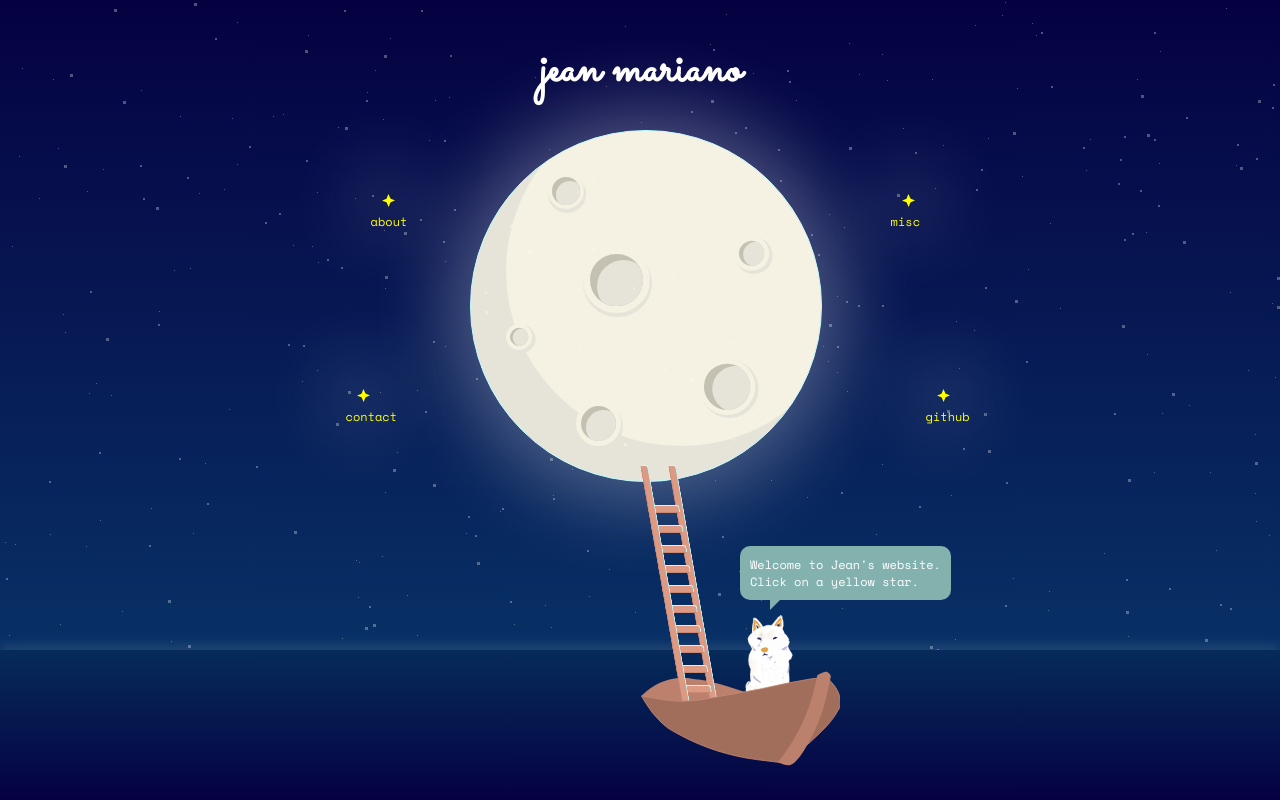
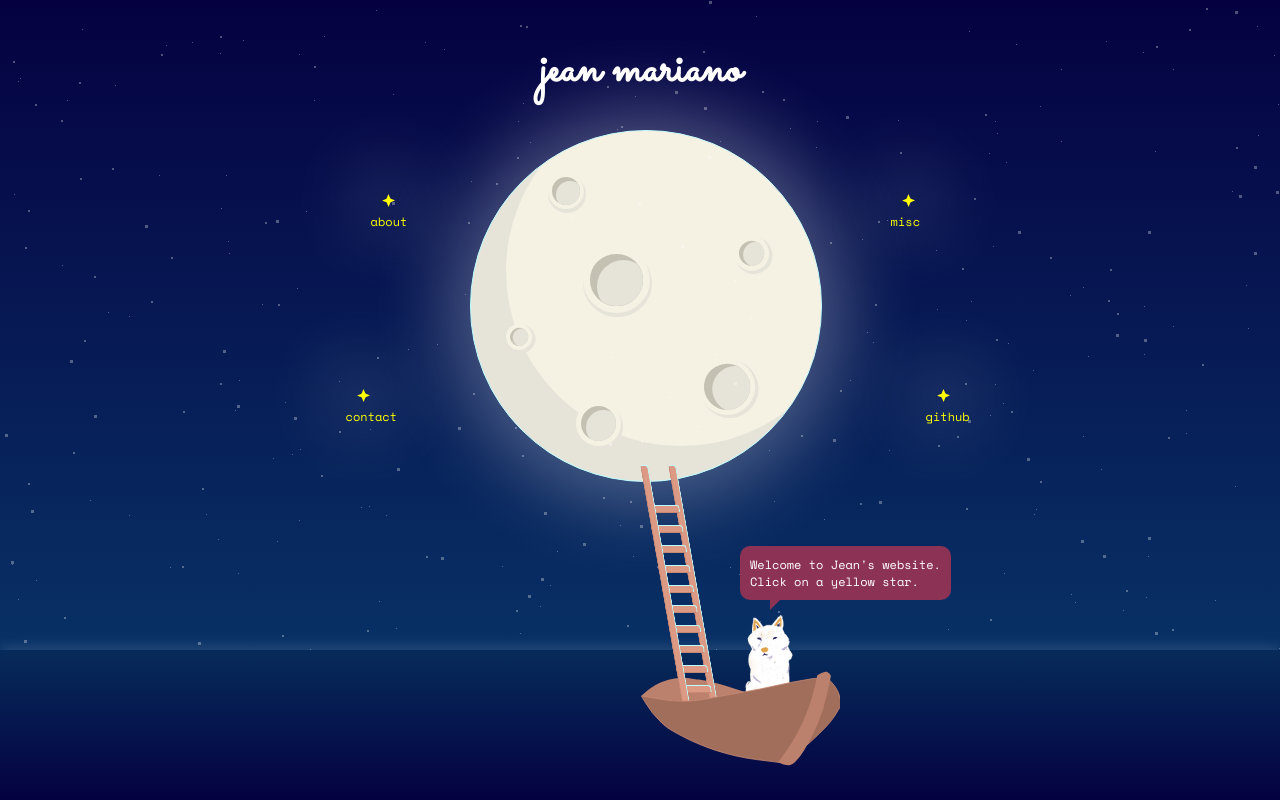
Before and after one commit to jeanmariano/jeanmariano.github.io, a React (Create React App) app: page / in a window 1280 px wide. Built offline with nearby package versions, Linux system fonts and the light colour scheme.

Commit message:
Change color of chat bubble

```diff
--- a/src/App.sass
+++ b/src/App.sass
@@ -161,7 +161,7 @@ p
   bottom: 200px
   left: calc(50% + 100px)
   max-width: 300px
-  background: #82b1ae
+  background: #8c3255
   padding: 10px
   position: relative
   -moz-border-radius:    10px
@@ -175,5 +175,5 @@ p
   bottom: -10px
   width: 0
   height: 0
-  border-top: 10px solid #82b1ae
+  border-top: 10px solid #8c3255
   border-right: 10px solid transparent
```
